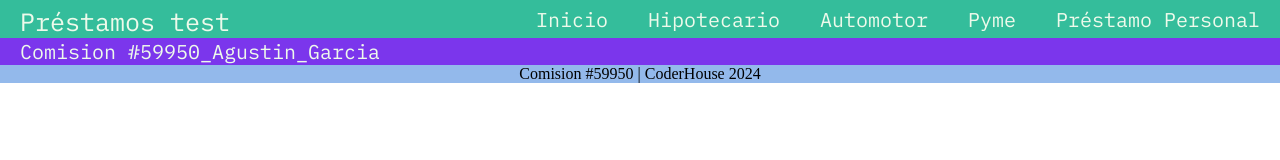
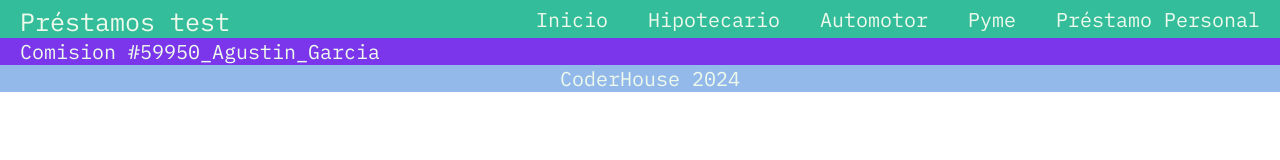
Before and after one commit to a-gblc/terceraEntregaJS, a plain HTML site: page pages/automotor.html in a window 1280 px wide. Drawn offline with Linux system fonts and the light colour scheme.

Commit message:
segunda entrega correccion footer

```diff
--- a/pages/automotor.html
+++ b/pages/automotor.html
@@ -26,7 +26,7 @@
     </main>
 
     <footer class="pieDePagina">
-        <p>Comision #59950 | CoderHouse 2024</p>
+        <p class="textoPie">CoderHouse 2024</p>
     </footer>
 
 
```
Also changed, not shown: pages/hipotecario.html (+1 -1 lines), pages/prestamoPersonal.html (+1 -1 lines), pages/pyme.html (+1 -1 lines).
